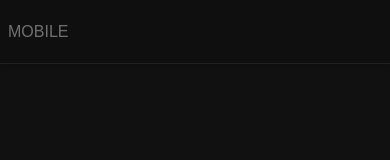
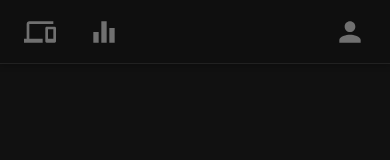
Before and after one commit to laser-ufpb/sac-dm, a React (Create React App) app: page / in a window 390 px wide. Shown: the top 160 px of the page. Built offline with nearby package versions, Linux system fonts and the light colour scheme.

Commit message:
Remover lógica desnecessária de redimensionamento de tela no Header

```diff
--- a/src/layout/Header/index.tsx
+++ b/src/layout/Header/index.tsx
@@ -1,32 +1,12 @@
 import { useNavigate } from "react-router-dom";
 import { isMenuItemActive } from "../../app/utils/isMenuItemActive";
 import { Container, NavigationButton } from "./styles";
-import { useEffect, useState } from "react";
 import { Devices, Equalizer, Person } from "@mui/icons-material";
 
 export const Header = () => {
-  const [isDesktop, setIsDesktop] = useState(() => {
-    return window.innerWidth > 768 ? true : false;
-  });
-
   const navigate = useNavigate();
-
-  useEffect(() => {
-    const handleResize = () => {
-      if (window.innerWidth > 768) {
-        setIsDesktop(true);
-      } else {
-        setIsDesktop(false);
-      }
-    };
-
-    window.addEventListener("resize", handleResize);
-    return () => window.removeEventListener("resize", handleResize);
-  }, []);
   return (
     <Container>
-      {isDesktop ? (
-        <>
       {/* <NavigationButton
             isActive={isMenuItemActive("/dashboard")}
             onClick={() => navigate("/dashboard")}
@@ -56,10 +36,6 @@ export const Header = () => {
       >
         <Person />
       </NavigationButton>
-        </>
-      ) : (
-        <div className="menu-mobile">MOBILE</div>
-      )}
     </Container>
   );
 };
```
Lines whose indentation alone changed are shown as unchanged.
